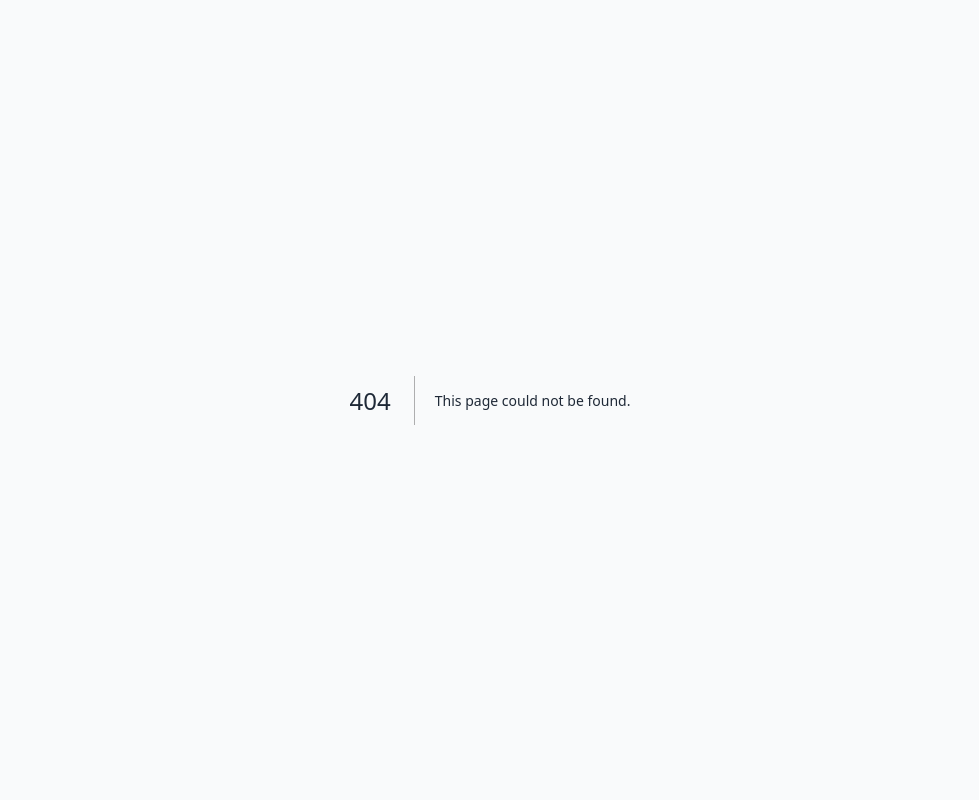
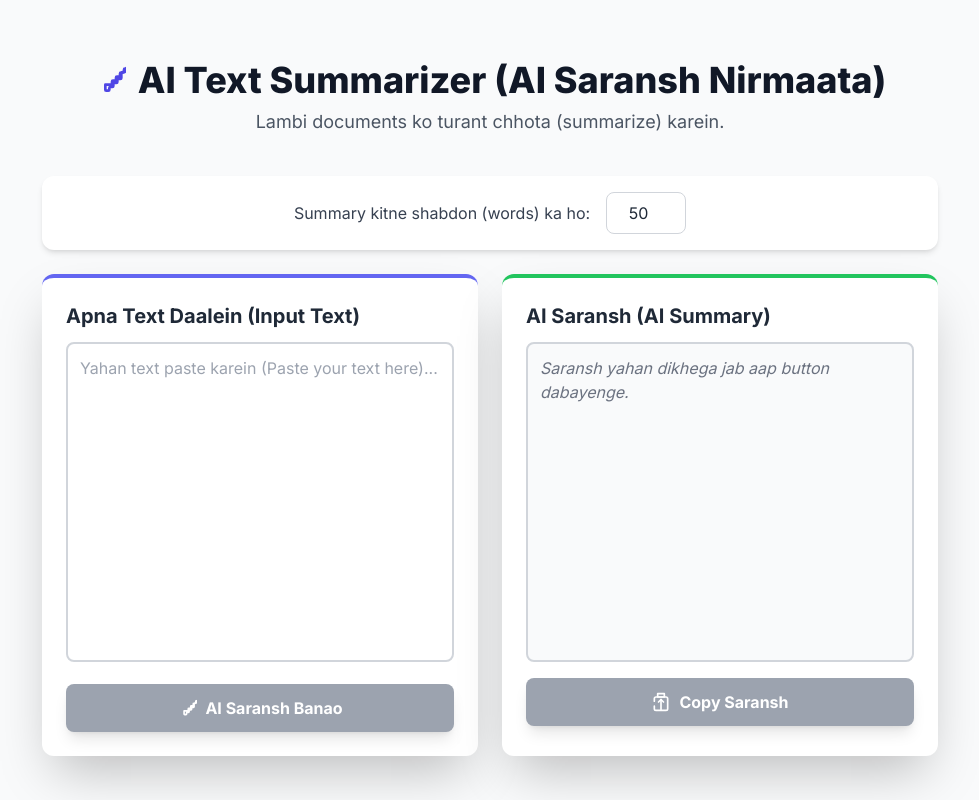
Before and after one commit to studybuild576-commits/my-tool-website, a Next.js app: page /ai-summarizer in a window 1280 px wide. Before the commit this address had no page. Shown: the top 800 px of the page, without its empty margins (150-1129 px from the left). Built offline with nearby package versions, Linux system fonts and the light colour scheme.

Commit message:
Create page.tsx

```diff
--- /dev/null
+++ b/app/ai-summarizer/page.tsx
@@ -0,0 +1,191 @@
+"use client";
+
+import React, { useState } from 'react';
+
+// --- Icon for the App ---
+const SparklesIcon = (props: React.SVGProps<SVGSVGElement>) => (
+  <svg xmlns="http://www.w3.org/2000/svg" width="24" height="24" viewBox="0 0 24 24" fill="none" stroke="currentColor" strokeWidth="2" strokeLinecap="round" strokeLinejoin="round" {...props}><path d="M10 20.25c0 .412.338.75.75.75h1.5a.75.75 0 0 0 .75-.75V19a.75.75 0 0 1 .75-.75h1.5a.75.75 0 0 0 .75-.75v-1.5a.75.75 0 0 1 .75-.75h1.5a.75.75 0 0 0 .75-.75v-1.5a.75.75 0 0 1 .75-.75h1.5a.75.75 0 0 0 .75-.75V7.75a.75.75 0 0 1 .75-.75h1.5a.75.75 0 0 0 .75-.75V4.75a.75.75 0 0 1 .75-.75h1.5a.75.75 0 0 0 .75-.75V1.75a.75.75 0 0 1 .75-.75h1.5a.75.75 0 0 0 .75-.75V0a.5.5 0 0 0-1 0v.75a.75.75 0 0 1-.75.75h-1.5a.75.75 0 0 0-.75.75v1.5a.75.75 0 0 1-.75.75h-1.5a.75.75 0 0 0-.75.75v1.5a.75.75 0 0 1-.75.75h-1.5a.75.75 0 0 0-.75.75v1.5a.75.75 0 0 1-.75.75h-1.5a.75.75 0 0 0-.75.75v1.5a.75.75 0 0 1-.75.75h-1.5a.75.75 0 0 0-.75.75v1.5a.75.75 0 0 1-.75.75H10V20.25Z" transform="translate(-1.5 -1)"/></svg>
+);
+
+const MAX_RETRIES = 3;
+
+const AISummarizerPage: React.FC = () => {
+  const [inputText, setInputText] = useState<string>('');
+  const [summary, setSummary] = useState<string>('');
+  const [isLoading, setIsLoading] = useState<boolean>(false);
+  const [error, setError] = useState<string | null>(null);
+  const [wordCount, setWordCount] = useState<number>(50); // Default summary length
+
+  // Function to handle the API call with exponential backoff
+  const callGeminiAPI = async (prompt: string, retries = 0): Promise<string> => {
+    const apiKey = ""; // Canvas will provide the actual key here
+    const apiUrl = `https://generativelanguage.googleapis.com/v1beta/models/gemini-2.5-flash-preview-05-20:generateContent?key=${apiKey}`;
+
+    const systemPrompt = `You are a professional summarization tool. Summarize the following text concisely. The summary should be approximately ${wordCount} words long, maintaining the core meaning and tone of the original text. Do not add any introductory phrases like 'Here is the summary' or 'The text summarizes'. Just provide the summary.`;
+
+    const payload = {
+      contents: [{ parts: [{ text: prompt }] }],
+      systemInstruction: {
+        parts: [{ text: systemPrompt }]
+      },
+    };
+
+    try {
+      const response = await fetch(apiUrl, {
+        method: 'POST',
+        headers: { 'Content-Type': 'application/json' },
+        body: JSON.stringify(payload),
+      });
+
+      if (!response.ok) {
+        throw new Error(`API response error: ${response.statusText}`);
+      }
+
+      const result = await response.json();
+      const text = result.candidates?.[0]?.content?.parts?.[0]?.text;
+
+      if (!text) {
+        throw new Error("API se koi valid response nahi mila.");
+      }
+      return text;
+
+    } catch (e) {
+      if (retries < MAX_RETRIES) {
+        const delay = Math.pow(2, retries) * 1000 + Math.random() * 1000; // 1s, 2s, 4s...
+        await new Promise(resolve => setTimeout(resolve, delay));
+        return callGeminiAPI(prompt, retries + 1);
+      }
+      throw new Error("API call karne mein vifal. Kripya thodi der baad dobara prayas karein.");
+    }
+  };
+
+  // Main Handler for Summarization
+  const handleSummarize = async () => {
+    if (inputText.trim().length < 50) {
+      setError('Saransh nikalne ke liye kripya kam se kam 50 aksharon ka text daalein.');
+      setSummary('');
+      return;
+    }
+
+    setIsLoading(true);
+    setError(null);
+    setSummary('');
+
+    try {
+      const result = await callGeminiAPI(inputText);
+      setSummary(result);
+    } catch (err: any) {
+      setError(err.message);
+    } finally {
+      setIsLoading(false);
+    }
+  };
+
+  // Function to copy text to clipboard
+  const copyToClipboard = () => {
+    if (summary) {
+      navigator.clipboard.writeText(summary).then(() => {
+        setError('Saransh (Summary) clipboard mein copy ho gaya hai!');
+      }, (err) => {
+        setError('Copy karne mein error: ' + err);
+      });
+    }
+  };
+
+  return (
+    <div className="min-h-screen bg-gray-50 p-4 sm:p-10">
+      <style>{`
+        @import url('https://fonts.googleapis.com/css2?family=Inter:wght@400;600;700;800&display=swap');
+        body { font-family: 'Inter', sans-serif; background-color: #f4f7fa; }
+      `}</style>
+      <main className="max-w-4xl mx-auto">
+        <header className="mb-10 text-center pt-5">
+            <h1 className="text-4xl font-extrabold text-gray-900 mb-2 flex items-center justify-center gap-3">
+                <SparklesIcon className="w-8 h-8 text-indigo-600"/>
+                AI Text Summarizer (AI Saransh Nirmaata)
+            </h1>
+            <p className="text-lg text-gray-600 font-medium">Lambi documents ko turant chhota (summarize) karein.</p>
+        </header>
+
+        {/* Word Count Control */}
+        <div className="flex items-center justify-center mb-6 p-4 bg-white rounded-xl shadow-md">
+            <label htmlFor="wordCount" className="text-gray-700 font-medium mr-4">Summary kitne shabdon (words) ka ho:</label>
+            <input
+                id="wordCount"
+                type="number"
+                min="10"
+                max="300"
+                value={wordCount}
+                onChange={(e) => setWordCount(parseInt(e.target.value) || 10)}
+                className="w-20 p-2 border border-gray-300 rounded-lg text-center focus:ring-indigo-500 focus:border-indigo-500"
+                disabled={isLoading}
+            />
+        </div>
+
+        {/* Input and Output Area */}
+        <div className="grid md:grid-cols-2 gap-6">
+
+            {/* Input Text Area */}
+            <div className="bg-white rounded-xl shadow-2xl p-6 border-t-4 border-indigo-500">
+                <h2 className="text-xl font-bold text-gray-800 mb-3">Apna Text Daalein (Input Text)</h2>
+                <textarea
+                    className="w-full min-h-80 p-3 text-base border-2 border-gray-300 rounded-lg focus:ring-indigo-500 focus:border-indigo-500 transition resize-none"
+                    placeholder="Yahan text paste karein (Paste your text here)..."
+                    value={inputText}
+                    onChange={(e) => setInputText(e.target.value)}
+                    disabled={isLoading}
+                />
+                <button
+                    onClick={handleSummarize}
+                    disabled={isLoading || inputText.trim().length < 50}
+                    className="w-full mt-4 px-6 py-3 bg-indigo-600 text-white rounded-lg font-bold shadow-lg hover:bg-indigo-700 transition disabled:bg-gray-400 disabled:cursor-not-allowed flex items-center justify-center"
+                >
+                    {isLoading ? (
+                         <>
+                           <svg className="animate-spin -ml-1 mr-3 h-5 w-5 text-white" xmlns="http://www.w3.org/2000/svg" fill="none" viewBox="0 0 24 24"><circle className="opacity-25" cx="12" cy="12" r="10" stroke="currentColor" strokeWidth="4"></circle><path className="opacity-75" fill="currentColor" d="M4 12a8 8 0 018-8V0C5.373 0 0 5.373 0 12h4zm2 5.291A7.962 7.962 0 014 12H0c0 3.042 1.135 5.824 3 7.938l3-2.647z"></path></svg>
+                           Saransh Nikal Raha Hai...
+                         </>
+                    ) : (
+                        <>
+                           <SparklesIcon className="w-5 h-5 mr-2" />
+                           AI Saransh Banao
+                        </>
+                    )}
+                </button>
+            </div>
+
+            {/* Output Summary Area */}
+            <div className="bg-white rounded-xl shadow-2xl p-6 border-t-4 border-green-500">
+                <h2 className="text-xl font-bold text-gray-800 mb-3">AI Saransh (AI Summary)</h2>
+                <div className="relative w-full min-h-80 p-3 text-base border-2 border-gray-300 rounded-lg bg-gray-50 whitespace-pre-wrap">
+                    {summary || (
+                         <div className="text-gray-500 italic">
+                             {isLoading ? "AI aapke text ka saransh bana raha hai..." : "Saransh yahan dikhega jab aap button dabayenge."}
+                         </div>
+                    )}
+                </div>
+                <button
+                    onClick={copyToClipboard}
+                    disabled={!summary}
+                    className="w-full mt-4 px-6 py-3 bg-green-600 text-white rounded-lg font-bold shadow-lg hover:bg-green-700 transition disabled:bg-gray-400 disabled:cursor-not-allowed flex items-center justify-center"
+                >
+                     <svg xmlns="http://www.w3.org/2000/svg" width="20" height="20" viewBox="0 0 24 24" fill="none" stroke="currentColor" strokeWidth="2" strokeLinecap="round" strokeLinejoin="round" className="lucide lucide-clipboard-copy mr-2"><rect width="8" height="4" x="8" y="2"/><path d="M4 11V8a2 2 0 0 1 2-2h12a2 2 0 0 1 2 2v12a2 2 0 0 1-2 2H6a2 2 0 0 1-2-2v-3"/><path d="M15 12l-3-3-3 3"/><path d="M12 9v12"/></svg>
+                    Copy Saransh
+                </button>
+            </div>
+        </div>
+
+        {/* Error/Info Message */}
+        {error && (
+            <div className={`mt-6 p-4 border-l-4 rounded-lg ${error.includes('copy') ? 'bg-indigo-100 border-indigo-500 text-indigo-700' : 'bg-red-100 border-red-500 text-red-700'} flex items-center gap-3`}>
+                <svg xmlns="http://www.w3.org/2000/svg" width="24" height="24" viewBox="0 0 24 24" fill="none" stroke="currentColor" strokeWidth="2" strokeLinecap="round" strokeLinejoin="round" className="lucide lucide-alert-triangle w-5 h-5"><path d="m21.73 18-8-14a2 2 0 0 0-3.48 0l-8 14A2 2 0 0 0 4 21h16a2 2 0 0 0 1.73-3Z"/></svg>
+                <p className="font-medium">{error}</p>
+            </div>
+        )}
+
+      </main>
+    </div>
+  );
+};
+
+export default AISummarizerPage;
```
